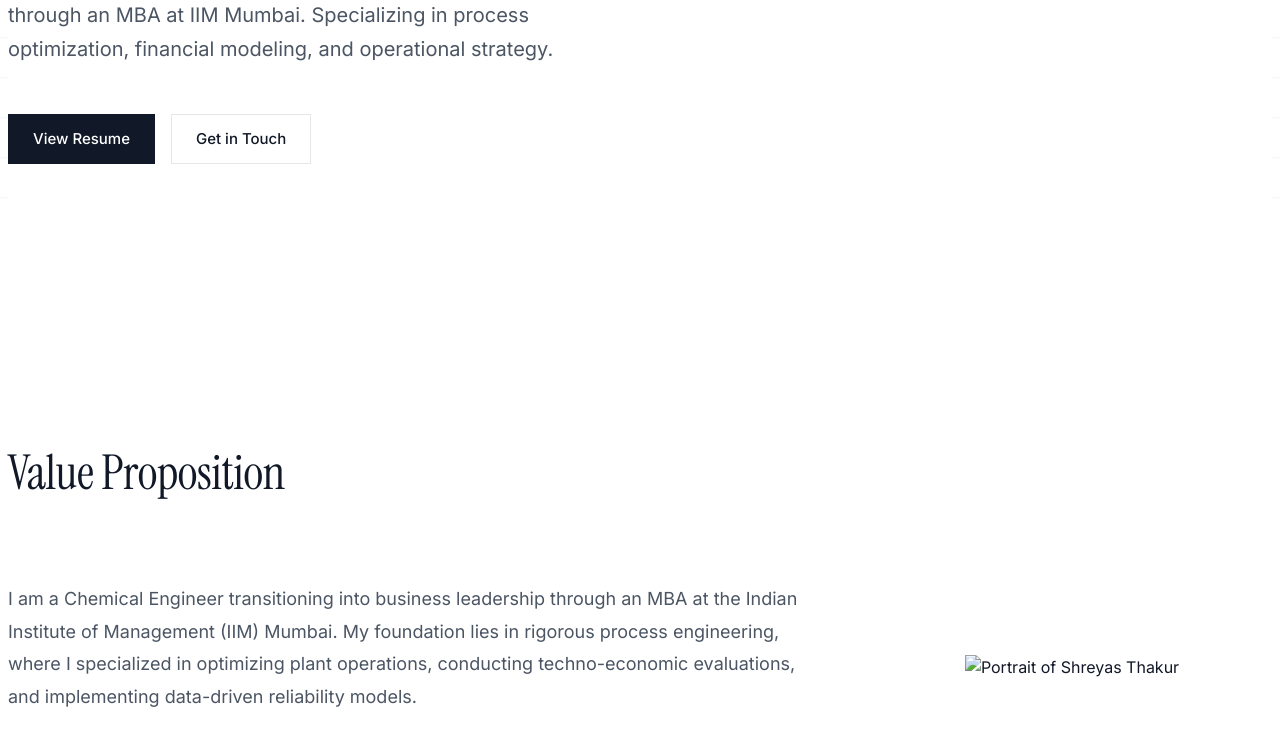
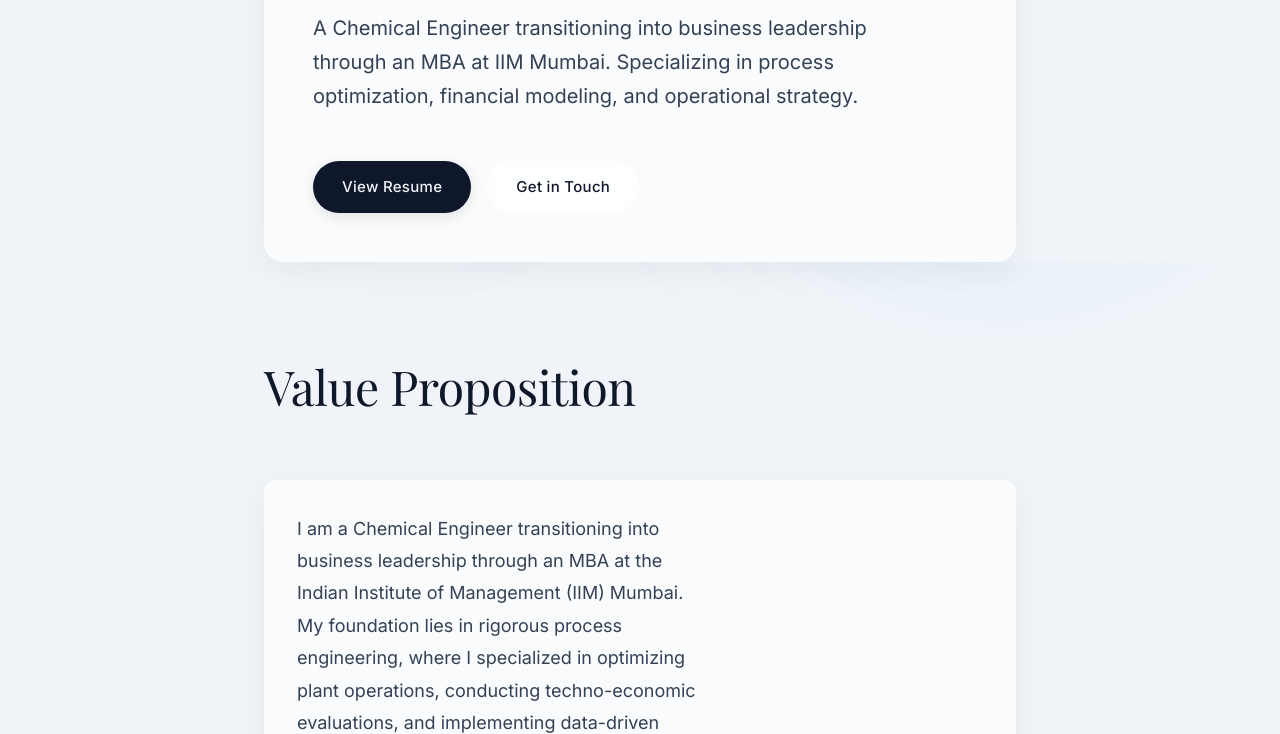
Before and after one commit to ShreyasThakur11/ShreyasThakur11.github.io, a website built with Vite: page Source Code/index.html in a window 1280 px wide. Shown: the part 572-1306 px from the top of the page. Built offline with nearby package versions, Linux system fonts and the light colour scheme; files whose address does not match are found by name; a web font is replaced by a local one.

Commit message:
Shreyas Thakur Portfolio
Co-authored-by: ShreyasThakur11 <thakursm11@gmail.com>

```diff
--- a/Source Code/index.html
+++ b/Source Code/index.html
@@ -8,9 +8,9 @@
     <meta name="description" content="Portfolio of Shreyas Thakur — Strategy, Analytics & Operations Management" />
 
     <!-- Fonts -->
-    <link rel="preconnect" href="https://fonts.googleapis.com" />
-    <link rel="preconnect" href="https://fonts.gstatic.com" crossorigin />
-    <link href="https://fonts.googleapis.com/css2?family=Instrument+Serif:ital@0;1&family=Inter:wght@300;400;500;600&display=swap" rel="stylesheet" />
+    <link rel="preconnect" href="https://fonts.googleapis.com">
+    <link rel="preconnect" href="https://fonts.gstatic.com" crossorigin>
+    <link href="https://fonts.googleapis.com/css2?family=Inter:wght@400;500;600&family=Playfair+Display:ital,wght@0,400;0,600;0,700;1,400&display=swap" rel="stylesheet">
 
     <!-- Styles -->
     <link rel="stylesheet" href="/src/styles/global.css" />
--- a/Source Code/src/sections/About.ts
+++ b/Source Code/src/sections/About.ts
@@ -18,16 +18,16 @@ export const renderAbout = (): HTMLElement => {
     <h2 class="section-title">Value Proposition</h2>
   `;
 
-  const contentGrid = createElement('div', { className: 'about-grid' });
+  const contentGrid = createElement('div', { className: 'about-grid glass-card reveal' });
 
-  const textCol = createElement('div', { className: 'about-text reveal reveal-delay-1' });
+  const textCol = createElement('div', { className: 'about-text' });
   textCol.innerHTML = `
     <p>I am a Chemical Engineer transitioning into business leadership through an MBA at the Indian Institute of Management (IIM) Mumbai. My foundation lies in rigorous process engineering, where I specialized in optimizing plant operations, conducting techno-economic evaluations, and implementing data-driven reliability models.</p>
     <p>During my time in the chemical manufacturing industry, I led root cause analyses and moisture reduction studies that directly improved asset utilization and production throughput. I excel at solving complex, multi-variable problems, whether that involves designing a 25 TPA specialty chemicals facility or building AI-driven predictive maintenance pipelines.</p>
     <p>Now, I am combining my technical background with advanced business strategy, supply chain analytics, and financial modeling. My goal is to bridge the gap between engineering excellence and executive decision-making to drive sustainable enterprise growth.</p>
   `;
 
-  const photoCol = createElement('div', { className: 'about-photo-wrapper reveal reveal-delay-2' });
+  const photoCol = createElement('div', { className: 'about-photo-wrapper' });
   const photo = createElement('img', {
     src: '/images/Shreyas Thakur Pic 1.jpeg',
     alt: 'Portrait of Shreyas Thakur',
--- a/Source Code/src/sections/Certifications.ts
+++ b/Source Code/src/sections/Certifications.ts
@@ -39,7 +39,7 @@ export const renderCertifications = (): HTMLElement => {
   ];
 
   certs.forEach((cert, index) => {
-    const card = createElement('div', { className: `project-card reveal reveal-delay-${(index % 3) + 1}` });
+    const card = createElement('div', { className: `cert-card glass-card reveal reveal-delay-${(index % 3) + 1}` });
 
     card.innerHTML = `
       <div class="project-tags">
--- a/Source Code/src/sections/Education.ts
+++ b/Source Code/src/sections/Education.ts
@@ -37,7 +37,8 @@ export const renderEducation = (): HTMLElement => {
   ];
 
   educationData.forEach((edu, index) => {
-    const item = createElement('div', { className: `education-item reveal reveal-delay-${(index % 2) + 1}` });
+    const item = createElement('div', { className: `education-item glass-card reveal reveal-delay-${(index % 3) + 1}` });
+    item.style.marginBottom = '2rem';
 
     item.innerHTML = `
       <div class="education-header">
--- a/Source Code/src/sections/Experience.ts
+++ b/Source Code/src/sections/Experience.ts
@@ -51,7 +51,8 @@ export const renderExperience = (): HTMLElement => {
   ];
 
   experiences.forEach((exp, index) => {
-    const item = createElement('div', { className: `experience-item reveal reveal-delay-${(index % 3) + 1}` });
+    const item = createElement('div', { className: `experience-item glass-card reveal reveal-delay-${(index % 3) + 1}` });
+    item.style.marginBottom = '2rem';
 
     let certHtml = '';
     if (exp.pdf) {
--- a/Source Code/src/sections/Hero.ts
+++ b/Source Code/src/sections/Hero.ts
@@ -12,20 +12,22 @@ export const renderHero = (): HTMLElement => {
   const section = createElement('section', { className: 'hero-section', id: 'top' });
   const container = createElement('div', { className: 'container hero-container' });
 
-  const content = createElement('div', { className: 'hero-content' });
+  const content = createElement('div', { className: 'hero-content glass-panel reveal' });
+  content.style.padding = '3rem';
+  content.style.maxWidth = '800px';
 
-  const eyebrow = createElement('span', { className: 'hero-eyebrow reveal' }, 'Shreyas Thakur');
+  const eyebrow = createElement('span', { className: 'hero-eyebrow' }, 'Shreyas Thakur');
 
-  const headline = createElement('h1', { className: 'hero-title reveal reveal-delay-1' });
+  const headline = createElement('h1', { className: 'hero-title' });
   headline.innerHTML = `Engineering precise solutions.<br/>Driving business strategy.`;
 
-  const description = createElement('p', { className: 'hero-description reveal reveal-delay-2' });
+  const description = createElement('p', { className: 'hero-description' });
   description.innerHTML = `
     A Chemical Engineer transitioning into business leadership through an MBA at IIM Mumbai.
     Specializing in process optimization, financial modeling, and operational strategy.
   `;
 
-  const actions = createElement('div', { className: 'hero-actions reveal reveal-delay-3' });
+  const actions = createElement('div', { className: 'hero-actions' });
 
   const resumeBtn = createElement('a', {
     href: 'https://github.com/ShreyasThakur11/Resume/releases/latest/download/Shreyas_Thakur_Resume.pdf',
--- a/Source Code/src/sections/Projects.ts
+++ b/Source Code/src/sections/Projects.ts
@@ -41,7 +41,7 @@ export const renderProjects = (): HTMLElement => {
   ];
 
   projects.forEach((proj, index) => {
-    const card = createElement('div', { className: `project-card reveal reveal-delay-${(index % 3) + 1}` });
+    const card = createElement('div', { className: `project-card glass-card reveal reveal-delay-${(index % 3) + 1}` });
 
     const tagsHtml = proj.tags.map(tag => `<span class="project-tag">${tag}</span>`).join('');
 
--- a/Source Code/src/styles/global.css
+++ b/Source Code/src/styles/global.css
@@ -7,42 +7,29 @@
  */
 
 :root {
-  /* Colors - Minimalist Light Theme (Linear/Stripe inspired) */
-  --color-bg-primary: #ffffff;
-  --color-bg-secondary: #f9fafb; /* subtle gray */
-  --color-bg-tertiary: #f3f4f6;
+  /* Colors - Light Theme (Frosted Executive) */
+  --color-bg-primary: #f0f4f8; /* Soft slate/white mix */
+  --color-bg-secondary: #e2e8f0;
+  --color-text-primary: #0f172a;
+  --color-text-secondary: #334155;
+  --color-text-tertiary: #64748b;
 
-  --color-text-primary: #111827; /* deep slate */
-  --color-text-secondary: #4b5563; /* muted text */
-  --color-text-tertiary: #9ca3af;
+  --color-accent: #0284c7; /* Professional Sapphire Blue */
+  --color-accent-hover: #0369a1;
 
-  --color-border: #e5e7eb;
-  --color-border-hover: #d1d5db;
+  /* Glassmorphism Tokens - Light */
+  --glass-bg: rgba(255, 255, 255, 0.6);
+  --glass-border: rgba(255, 255, 255, 0.5);
+  --glass-shadow: 0 8px 32px 0 rgba(15, 23, 42, 0.05);
 
-  /* Accent Colors (calm & trustworthy) */
-  --color-accent: #2563eb; /* elegant blue */
-  --color-accent-hover: #1d4ed8;
+  /* Ambient Orbs - Light */
+  --orb-1: rgba(2, 132, 199, 0.2);
+  --orb-2: rgba(56, 189, 248, 0.2);
+  --orb-3: rgba(255, 255, 255, 0.4);
 
   /* Typography */
   --font-sans: 'Inter', system-ui, -apple-system, sans-serif;
-  --font-display: 'Instrument Serif', Georgia, serif;
-}
-
-:root[data-theme='dark'] {
-  --color-bg-primary: #0a0a0a;
-  --color-bg-secondary: #171717;
-  --color-bg-tertiary: #262626;
-
-  --color-text-primary: #f8fafc;
-  --color-text-secondary: #9ca3af;
-  --color-text-tertiary: #6b7280;
-
-  --color-border: #262626;
-  --color-border-hover: #404040;
-
-  --color-accent: #3b82f6;
-  --color-accent-hover: #60a5fa;
-}
+  --font-display: 'Playfair Display', Georgia, serif;
 
   /* Layout constraints */
   --max-width-content: 800px;
@@ -50,19 +37,36 @@
   --padding-x: 1.5rem;
 
   /* Border Radius */
-  --radius-sm: 4px;
-  --radius-md: 8px;
-  --radius-lg: 12px;
+  --radius-sm: 6px;
+  --radius-md: 12px;
+  --radius-lg: 20px;
   --radius-full: 9999px;
-
-  /* Shadows */
-  --shadow-sm: 0 1px 2px 0 rgba(0, 0, 0, 0.05);
-  --shadow-md: 0 4px 6px -1px rgba(0, 0, 0, 0.1), 0 2px 4px -1px rgba(0, 0, 0, 0.06);
-  --shadow-lg: 0 10px 15px -3px rgba(0, 0, 0, 0.1), 0 4px 6px -2px rgba(0, 0, 0, 0.05);
 
   /* Transitions */
   --transition-fast: 150ms cubic-bezier(0.4, 0, 0.2, 1);
-  --transition-normal: 300ms cubic-bezier(0.4, 0, 0.2, 1);
+  --transition-normal: 400ms cubic-bezier(0.25, 1, 0.5, 1);
+}
+
+:root[data-theme='dark'] {
+  --color-bg-primary: #090e17; /* Deep Navy Obsidian */
+  --color-bg-secondary: #0f172a;
+
+  --color-text-primary: #f8fafc;
+  --color-text-secondary: #cbd5e1;
+  --color-text-tertiary: #94a3b8;
+
+  --color-accent: #38bdf8;
+  --color-accent-hover: #7dd3fc;
+
+  /* Glassmorphism Tokens - Dark */
+  --glass-bg: rgba(15, 23, 42, 0.6);
+  --glass-border: rgba(255, 255, 255, 0.05);
+  --glass-shadow: 0 8px 32px 0 rgba(0, 0, 0, 0.3);
+
+  /* Ambient Orbs - Dark */
+  --orb-1: rgba(2, 132, 199, 0.15);
+  --orb-2: rgba(30, 58, 138, 0.2);
+  --orb-3: rgba(8, 146, 208, 0.1);
 }
 
 /* Base Reset */
@@ -88,30 +92,39 @@ body {
   display: flex;
   flex-direction: column;
   position: relative;
+  overflow-x: hidden;
 }
 
-/* Subtle background animation */
-body::before {
+/* Ambient Background Animations */
+body::before, body::after {
   content: '';
   position: fixed;
-  top: 0;
-  left: 0;
-  width: 100vw;
-  height: 100vh;
+  width: 60vw;
+  height: 60vw;
+  border-radius: 50%;
   z-index: -1;
-  background-image: radial-gradient(circle at 50% 50%, var(--color-bg-secondary) 0%, transparent 70%),
-                    linear-gradient(var(--color-border) 1px, transparent 1px),
-                    linear-gradient(90deg, var(--color-border) 1px, transparent 1px);
-  background-size: 100% 100%, 40px 40px, 40px 40px;
-  background-position: center, 0 0, 0 0;
-  opacity: 0.4;
-  animation: bg-pan 30s linear infinite;
   pointer-events: none;
+  filter: blur(100px);
+  animation: float 20s infinite ease-in-out alternate;
 }
 
-@keyframes bg-pan {
-  0% { background-position: center, 0 0, 0 0; }
-  100% { background-position: center, 40px 40px, 40px 40px; }
+body::before {
+  top: -10%;
+  left: -10%;
+  background: radial-gradient(circle, var(--orb-1) 0%, transparent 70%);
+}
+
+body::after {
+  bottom: -10%;
+  right: -10%;
+  background: radial-gradient(circle, var(--orb-2) 0%, transparent 70%);
+  animation-delay: -10s;
+}
+
+@keyframes float {
+  0% { transform: translate(0, 0) scale(1); }
+  50% { transform: translate(5%, 10%) scale(1.1); }
+  100% { transform: translate(-5%, 5%) scale(0.9); }
 }
 
 #root {
@@ -120,18 +133,44 @@ body::before {
   flex-direction: column;
 }
 
+/* Glassmorphism Utilities */
+.glass-panel {
+  background: var(--glass-bg);
+  border: 1px solid var(--glass-border);
+  box-shadow: var(--glass-shadow);
+  backdrop-filter: blur(16px);
+  -webkit-backdrop-filter: blur(16px);
+  border-radius: var(--radius-lg);
+}
+
+.glass-card {
+  background: var(--glass-bg);
+  border: 1px solid var(--glass-border);
+  box-shadow: var(--glass-shadow);
+  backdrop-filter: blur(12px);
+  -webkit-backdrop-filter: blur(12px);
+  border-radius: var(--radius-md);
+  padding: 2rem;
+  transition: transform var(--transition-normal), box-shadow var(--transition-normal);
+}
+
+.glass-card:hover {
+  transform: translateY(-4px);
+  box-shadow: 0 12px 40px 0 rgba(0,0,0,0.1);
+}
+
 /* Typography Utilities */
 h1, h2, h3, h4, h5, h6 {
   font-family: var(--font-display);
-  font-weight: 400; /* Serif often looks best normal/italic */
+  font-weight: 400;
   line-height: 1.2;
   margin-bottom: 1rem;
 }
 
 h1 { font-size: clamp(3rem, 8vw, 5rem); letter-spacing: -0.02em; }
-h2 { font-size: clamp(2rem, 5vw, 3.5rem); letter-spacing: -0.01em; }
+h2 { font-size: clamp(2.5rem, 5vw, 3.5rem); letter-spacing: -0.01em; }
 h3 { font-size: clamp(1.5rem, 3vw, 2rem); }
-h4 { font-family: var(--font-sans); font-size: 1.125rem; font-weight: 500; }
+h4 { font-family: var(--font-sans); font-size: 1.125rem; font-weight: 600; }
 
 p {
   margin-bottom: 1.5rem;
@@ -146,7 +185,7 @@ a {
 }
 
 a:hover {
-  color: var(--color-text-primary);
+  color: var(--color-accent);
 }
 
 /* Layout Utilities */
@@ -159,6 +198,8 @@ a:hover {
 
 .section {
   padding: 6rem 0;
+  position: relative;
+  z-index: 1;
 }
 
 /* Component Classes */
@@ -166,29 +207,32 @@ a:hover {
   display: inline-flex;
   align-items: center;
   justify-content: center;
-  padding: 0.75rem 1.5rem;
+  padding: 0.8rem 1.75rem;
   border-radius: var(--radius-full);
   font-weight: 500;
   font-size: 0.9375rem;
   transition: all var(--transition-fast);
   cursor: pointer;
   border: 1px solid transparent;
+  letter-spacing: 0.02em;
 }
 
 .btn-primary {
   background-color: var(--color-text-primary);
   color: var(--color-bg-primary);
+  box-shadow: 0 4px 14px 0 rgba(0,0,0,0.1);
 }
 
 .btn-primary:hover {
-  background-color: var(--color-text-secondary);
-  transform: translateY(-1px);
+  transform: translateY(-2px);
+  box-shadow: 0 6px 20px 0 rgba(0,0,0,0.15);
 }
 
 .btn-outline {
-  background-color: transparent;
-  border-color: var(--color-border);
+  background-color: var(--glass-bg);
+  border-color: var(--glass-border);
   color: var(--color-text-primary);
+  backdrop-filter: blur(8px);
 }
 
 .btn-outline:hover {
@@ -197,6 +241,7 @@ a:hover {
 }
 
 /* Utilities */
+.text-accent { color: var(--color-accent); }
 .text-muted { color: var(--color-text-secondary); }
 .mt-2 { margin-top: 0.5rem; }
 .mt-4 { margin-top: 1rem; }
@@ -208,8 +253,8 @@ a:hover {
 /* Subtle reveal animation */
 .reveal {
   opacity: 0;
-  transform: translateY(30px);
-  transition: opacity 1s cubic-bezier(0.16, 1, 0.3, 1), transform 1s cubic-bezier(0.16, 1, 0.3, 1);
+  transform: translateY(40px);
+  transition: opacity 1.2s cubic-bezier(0.16, 1, 0.3, 1), transform 1.2s cubic-bezier(0.16, 1, 0.3, 1);
 }
 
 .reveal.is-visible {
```
Also changed, not shown: Source Code/src/sections/Contact.ts (+5 -3 lines).
